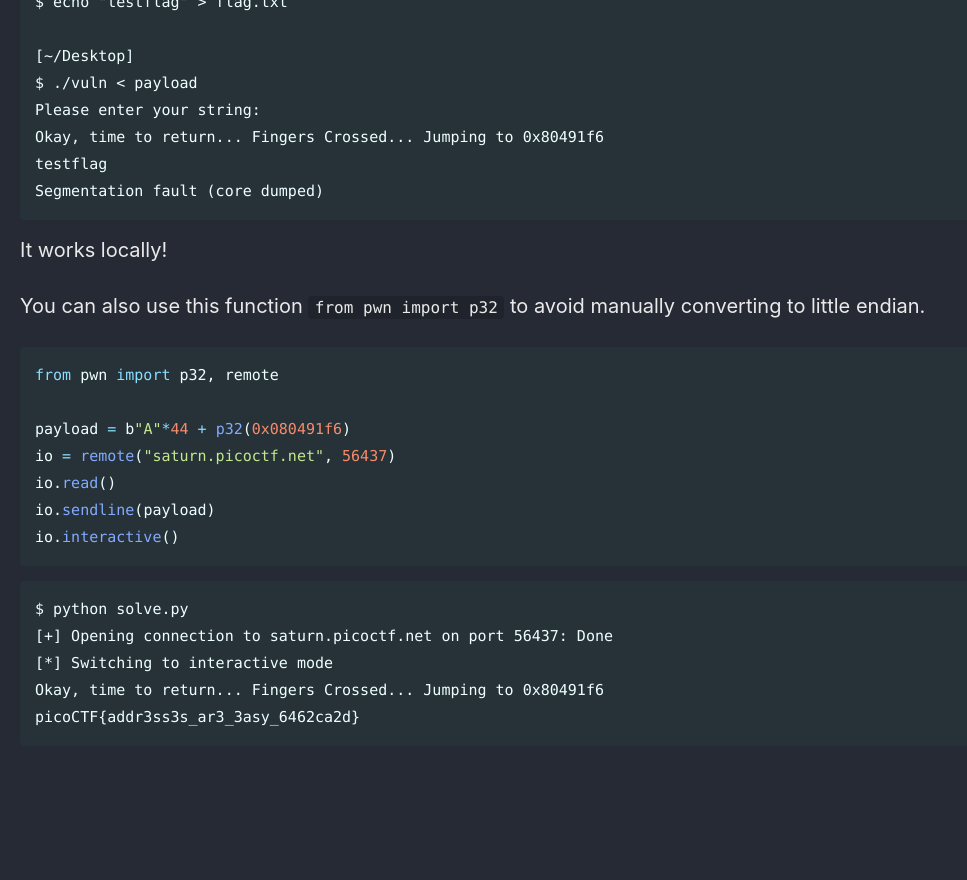
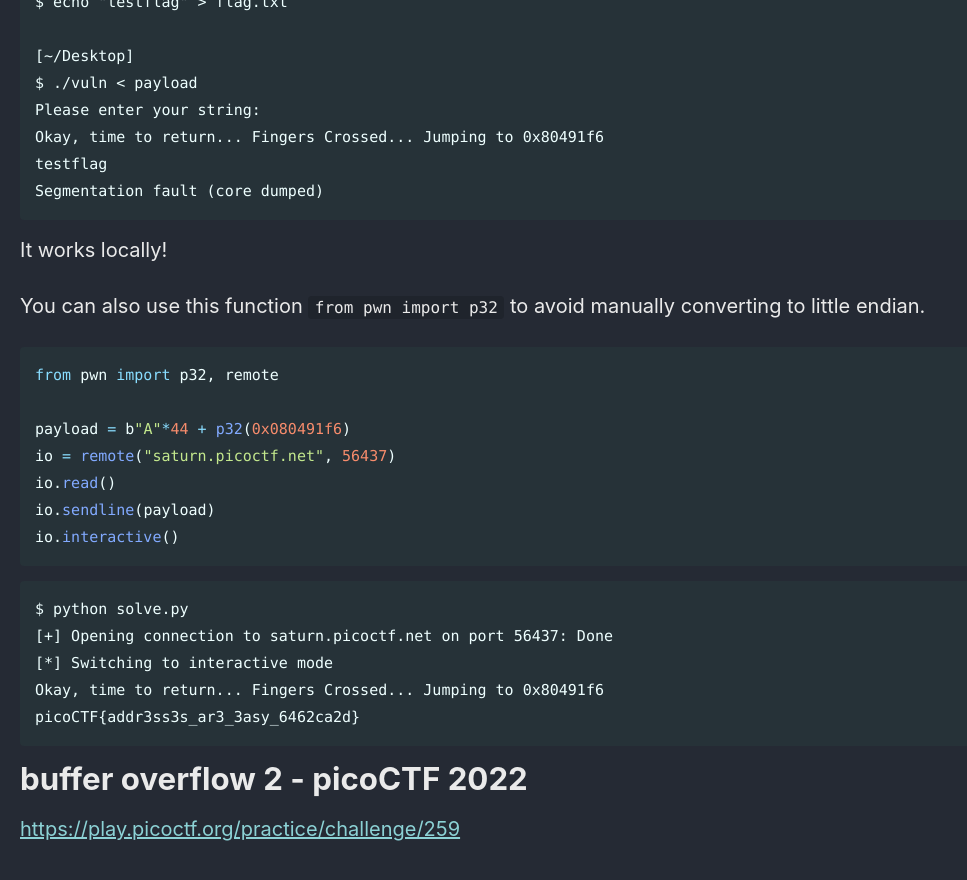
Before and after one commit to Connor-McCartney/Connor-McCartney.github.io, a Jekyll site: the page built from _pages/misc/pwn.md, in a window 1280 px wide and 900 px high, scrolled down 4976 px. Shown: the top 880 px of the window, without its empty margins (0-967 px from the left). Built offline with Jekyll 4.4.1, drawn with Linux system fonts in a browser that asks for light colours; cached includes are drawn as plain includes; before the commit the page ends 5767 px from its top, so only the background shows below that.

Commit message:
Update pwn.md

````diff
--- a/_pages/misc/pwn.md
+++ b/_pages/misc/pwn.md
@@ -227,3 +227,8 @@ $ python solve.py
 Okay, time to return... Fingers Crossed... Jumping to 0x80491f6
 picoCTF{addr3ss3s_ar3_3asy_6462ca2d}
 ```
+
+
+# buffer overflow 2 - picoCTF 2022
+
+<https://play.picoctf.org/practice/challenge/259>
````
